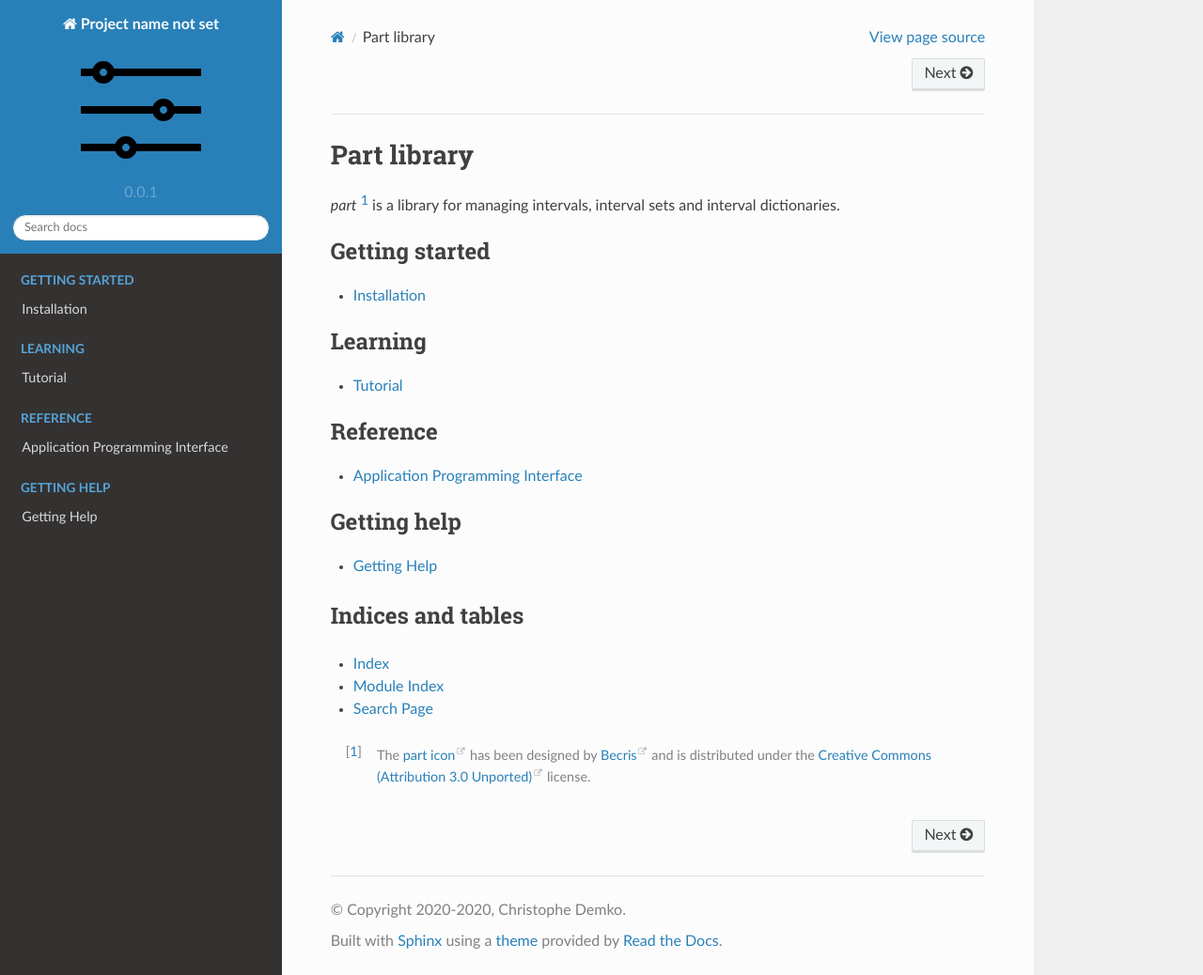
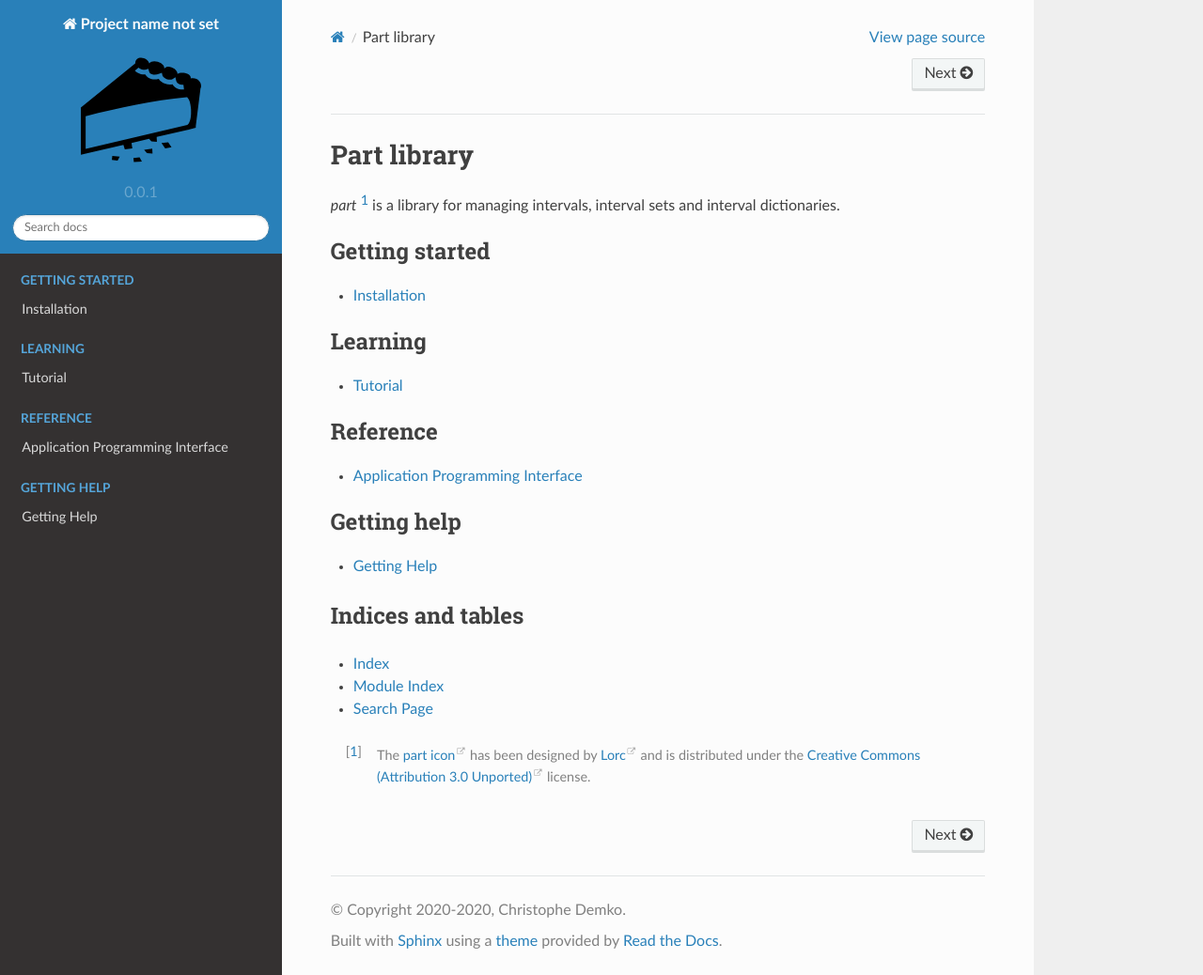
Before and after one commit to chdemko/py-part, a Sphinx documentation site: the page built from docs/index.rst, in a window 1280 px wide and 1038 px high. Shown: the whole window at 94% size. Built offline with Sphinx 7.4.7 and the Read the Docs theme 2.0.0, drawn with Linux system fonts in a browser that asks for light colours; pages that are not in the unit, such as notebooks, are missing from menus; the version number is read from the project's files by our own code.

Commit message:
Update icon to "pie part"

```diff
--- a/docs/index.rst
+++ b/docs/index.rst
@@ -44,9 +44,9 @@ Indices and tables
 
 .. [#logo]
         The `part icon
-        <https://www.iconfinder.com/icons/2075835/cusomize_range_refine_scale_icon>`_
+        <https://game-icons.net/1x1/lorc/pie-slice.html>`_
         has been designed by
-        `Becris <https://www.iconfinder.com/becris>`_ and is distributed
+        `Lorc <http://lorcblog.blogspot.com/>`_ and is distributed
         under the
-        `Creative Commons (Attribution 3.0 Unported) <https://creativecommons.org/licenses/by/3.0/>`_
+        `Creative Commons (Attribution 3.0 Unported) <http://creativecommons.org/licenses/by/3.0/>`_
         license.
```
Also changed, not shown: docs/part.ico, docs/part.svg.
